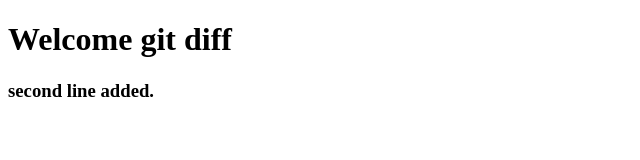
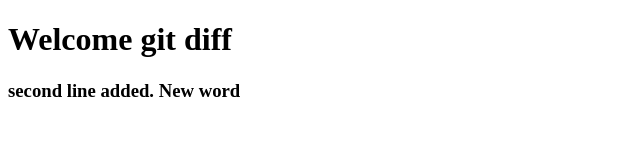
Before and after one commit to zarahussain13/git_diff, a plain HTML site: page index.html in a window 1280 px wide. Shown: the full height of the page, 0-640 px from the left. Drawn offline with Linux system fonts and the light colour scheme.

Commit message:
third commit added

```diff
--- a/index.html
+++ b/index.html
@@ -8,7 +8,7 @@
 <body>
 
     <h1>Welcome git diff</h1>
-    <h3>second line added.</h3>
+    <h3>second line added. New word</h3>
 
 </body>
 </html>
```
